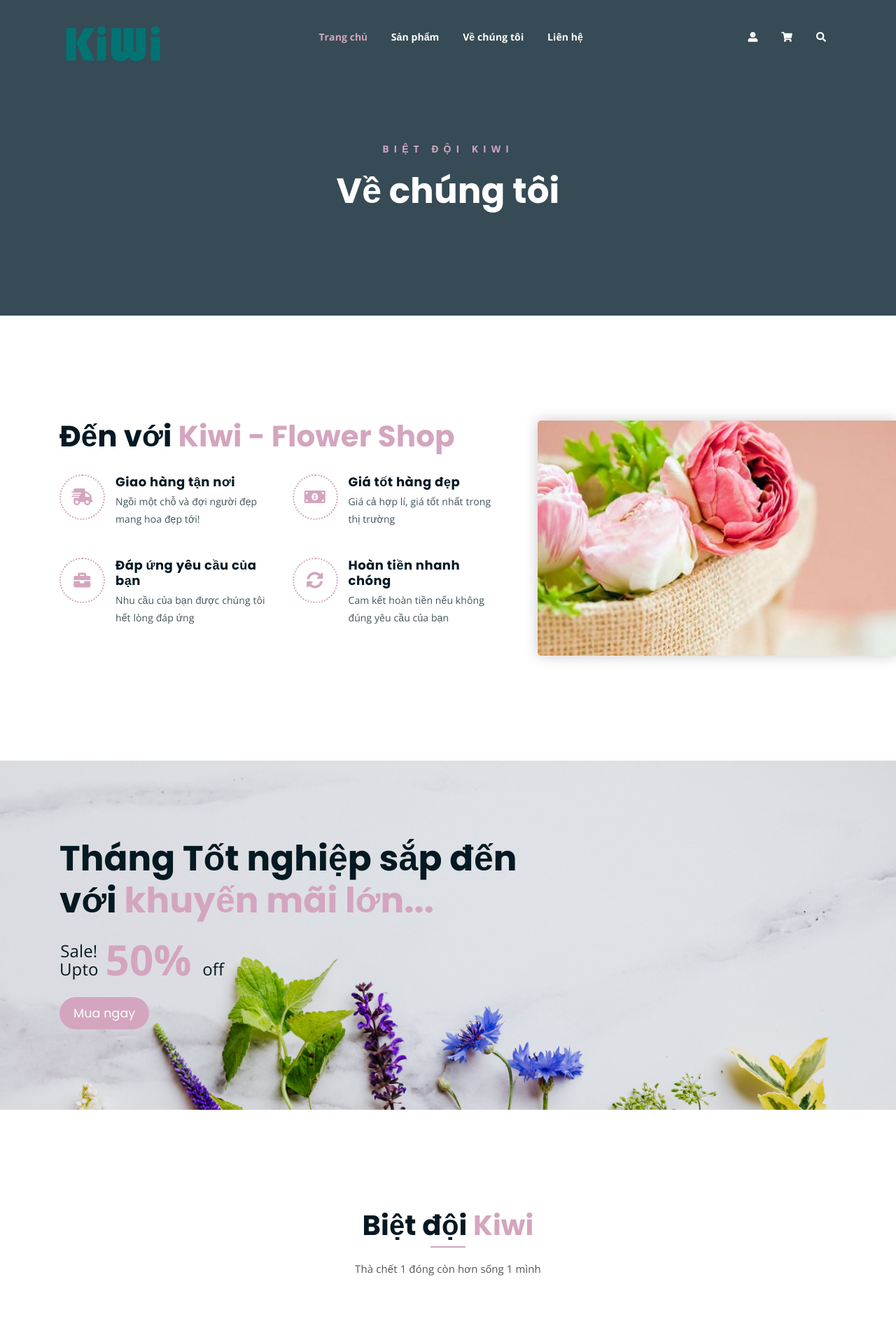
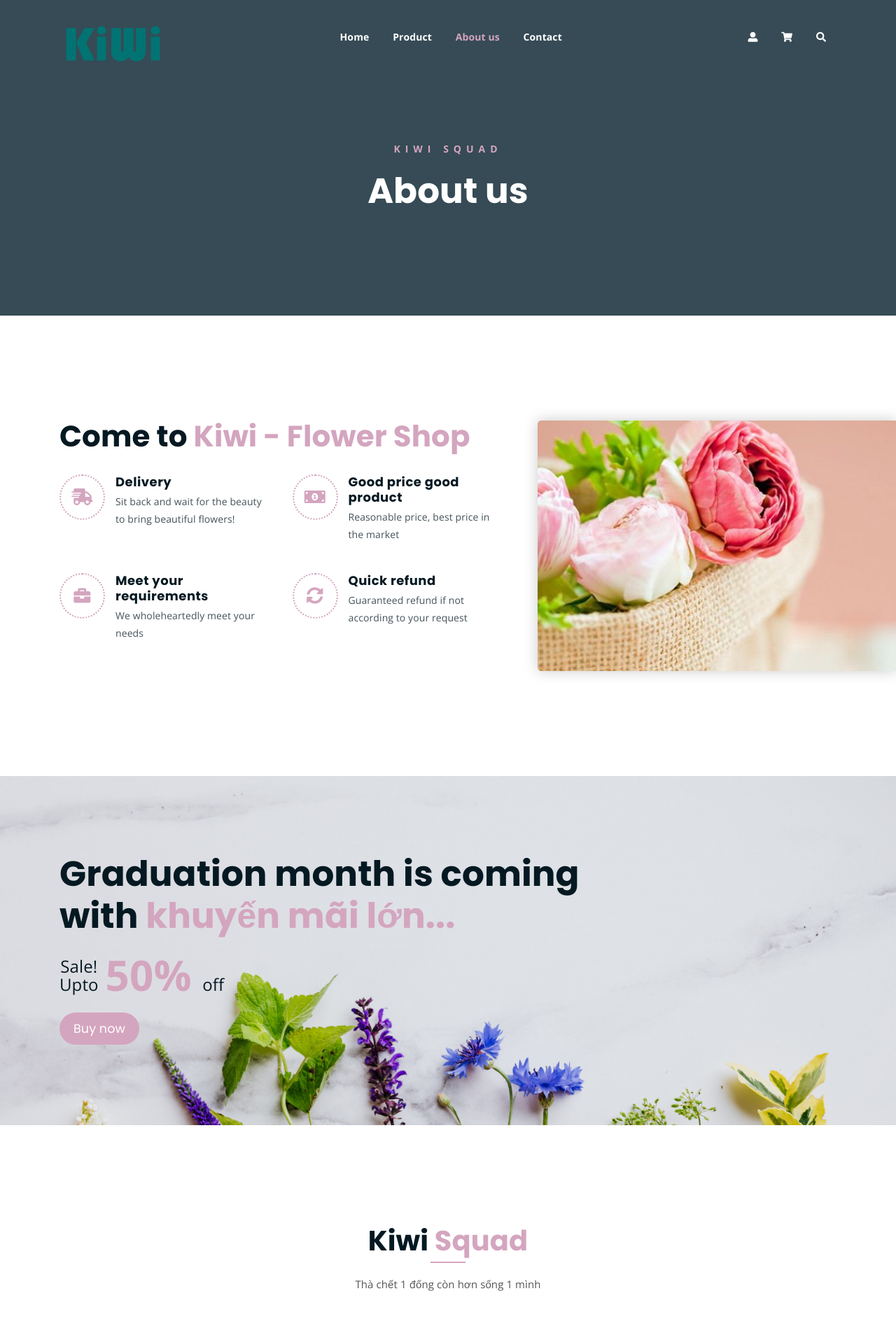
Before and after one commit to Sherlockian1212/kiwi-flowershop, a PHP site: page /about.php in a window 1280 px wide. Shown: the top 1905 px of the page at 70% size. Run offline with PHP 8.4, Linux system fonts and the light colour scheme.

Commit message:
Update about.php

```diff
--- a/about.php
+++ b/about.php
@@ -59,18 +59,13 @@
 						<!-- menu start -->
 						<nav class="main-menu">
 							<ul>
-								<li class="current-list-item"><a href="index.php">Trang chủ</a>
+								<li><a href="index.php">Home</a>
 								</li>
-								<li><a href="shop.php">Sản phẩm</a>
-									<ul class="sub-menu">
-										<li><a href="shop.php">Tất cả sản phẩm</a></li>
-										<li><a href="cart.php">Giỏ hàng</a></li>
-										<li><a href="user_area/checkout.php">Đặt hàng</a></li>
-									</ul>
+								<li><a href="shop.php">Product</a>
 								</li>
-								<li><a href="about.html">Về chúng tôi</a>
+								<li class="current-list-item"><a href="about.html">About us</a>
 								</li>
-								<li><a href="contact.php">Liên hệ</a></li>
+								<li><a href="contact.php">Contact</a></li>
 								<li>
 									<div class="header-icons">
 										<a href="./user_area/profile.php" class="customer-account">
@@ -103,9 +98,9 @@
 				<span class="close-btn"><i class="fas fa-window-close"></i></span>
 				<div class="search-bar">
 					<div class="search-bar-tablecell">
-							<h3>Bạn muốn tìm gì?</h3>
-							<input type="text" placeholder="Từ khóa">
-							<button type="submit">Tìm kiếm<i class="fas fa-search"></i></button>
+						<h3>What do you want to search?</h3>
+						<input type="text" placeholder="Key">
+						<button type="submit">Search<i class="fas fa-search"></i></button>
 					</div>
 				</div>
 			</div>
@@ -121,8 +116,8 @@
 			<div class="row">
 				<div class="col-lg-8 offset-lg-2 text-center">
 					<div class="breadcrumb-text">
-						<p>Biệt đội Kiwi</p>
-						<h1>Về chúng tôi</h1>
+						<p>Kiwi Squad</p>
+						<h1>About us</h1>
 					</div>
 				</div>
 			</div>
@@ -136,7 +131,7 @@
 			<div class="row">
 				<div class="col-lg-7">
 					<div class="featured-text">
-						<h2 class="pb-3">Đến với <span class="orange-text">Kiwi - Flower Shop</span></h2>
+						<h2 class="pb-3">Come to <span class="orange-text">Kiwi - Flower Shop</span></h2>
 						<div class="row">
 							<div class="col-lg-6 col-md-6 mb-4 mb-md-5">
 								<div class="list-box d-flex">
@@ -144,8 +139,8 @@
 										<i class="fas fa-shipping-fast"></i>
 									</div>
 									<div class="content">
-										<h3>Giao hàng tận nơi</h3>
-										<p>Ngồi một chỗ và đợi người đẹp mang hoa đẹp tới!</p>
+										<h3>Delivery</h3>
+										<p>Sit back and wait for the beauty to bring beautiful flowers!</p>
 									</div>
 								</div>
 							</div>
@@ -155,8 +150,8 @@
 										<i class="fas fa-money-bill-alt"></i>
 									</div>
 									<div class="content">
-										<h3>Giá tốt hàng đẹp</h3>
-										<p>Giá cả hợp lí, giá tốt nhất trong thị trường</p>
+										<h3>Good price good product</h3>
+										<p>Reasonable price, best price in the market</p>
 									</div>
 								</div>
 							</div>
@@ -166,8 +161,8 @@
 										<i class="fas fa-briefcase"></i>
 									</div>
 									<div class="content">
-										<h3>Đáp ứng yêu cầu của bạn</h3>
-										<p>Nhu cầu của bạn được chúng tôi hết lòng đáp ứng</p>
+										<h3>Meet your requirements</h3>
+										<p>We wholeheartedly meet your needs</p>
 									</div>
 								</div>
 							</div>
@@ -177,8 +172,8 @@
 										<i class="fas fa-sync-alt"></i>
 									</div>
 									<div class="content">
-										<h3>Hoàn tiền nhanh chóng</h3>
-										<p>Cam kết hoàn tiền nếu không đúng yêu cầu của bạn</p>
+										<h3>Quick refund</h3>
+										<p>Guaranteed refund if not according to your request</p>
 									</div>
 								</div>
 							</div>
@@ -193,9 +188,9 @@
 	<!-- shop banner -->
 	<section class="shop-banner">
     	<div class="container">
-        	<h3>Tháng Tốt nghiệp sắp đến <br> với <span class="orange-text">khuyến mãi lớn...</span></h3>
+        	<h3>Graduation month is coming <br> with <span class="orange-text">khuyến mãi lớn...</span></h3>
             <div class="sale-percent"><span>Sale! <br> Upto</span>50% <span>off</span></div>
-            <a href="shop.php" class="cart-btn btn-lg">Mua ngay</a>
+            <a href="shop.php" class="cart-btn btn-lg">Buy now</a>
         </div>
     </section>
 	<!-- end shop banner -->
@@ -206,8 +201,8 @@
 			<div class="row">
 				<div class="col-lg-8 offset-lg-2 text-center">
 					<div class="section-title">
-						<h3>Biệt đội <span class="orange-text">Kiwi</span></h3>
-						<p>Thà chết 1 đóng còn hơn sống 1 mình</p>
+						<h3>Kiwi <span class="orange-text">Squad</span></h3>
+						<p>Thà chết 1 đống còn hơn sống 1 mình</p>
 					</div>
 				</div>
 			</div>
@@ -226,7 +221,7 @@
 				<div class="col-lg-4 col-md-6">
 					<div class="single-team-item">
 						<div class="team-bg team-bg-2"></div>
-						<h4>Thái Thị Kim Yến<span>Fontend Developer</span></h4>
+						<h4>Thái Thị Kim Yến<span>Frontend Developer</span></h4>
 						<ul class="social-link-team">
 							<li><a href="#" target="_blank"><i class="fab fa-facebook-f"></i></a></li>
 							<li><a href="#" target="_blank"><i class="fab fa-twitter"></i></a></li>
@@ -237,7 +232,7 @@
 				<div class="col-lg-4 col-md-6">
 					<div class="single-team-item">
 						<div class="team-bg team-bg-3"></div>
-						<h4>Trần Tú Quyên<span>UX-UI Designer</span></h4>
+						<h4>Trần Tú Quyên<span>UX-UI Designer - Backend Developer</span></h4>
 						<ul class="social-link-team">
 							<li><a href="#" target="_blank"><i class="fab fa-facebook-f"></i></a></li>
 							<li><a href="#" target="_blank"><i class="fab fa-twitter"></i></a></li>
@@ -248,18 +243,7 @@
 				<div class="col-lg-4 col-md-6">
 					<div class="single-team-item">
 						<div class="team-bg team-bg-4"></div>
-						<h4>Hồ Sĩ Thiện<span>Fontend Developer</span></h4>
-						<ul class="social-link-team">
-							<li><a href="#" target="_blank"><i class="fab fa-facebook-f"></i></a></li>
-							<li><a href="#" target="_blank"><i class="fab fa-twitter"></i></a></li>
-							<li><a href="#" target="_blank"><i class="fab fa-instagram"></i></a></li>
-						</ul>
-					</div>
-				</div>
-				<div class="col-lg-4 col-md-6 offset-md-3 offset-lg-0">
-					<div class="single-team-item">
-						<div class="team-bg team-bg-5"></div>
-						<h4>Võ Hoài Bảo<span>Backend Developer</span></h4>
+						<h4>Hồ Sĩ Thiện<span>Frontend Developer - Backend Developer</span></h4>
 						<ul class="social-link-team">
 							<li><a href="#" target="_blank"><i class="fab fa-facebook-f"></i></a></li>
 							<li><a href="#" target="_blank"><i class="fab fa-twitter"></i></a></li>
@@ -279,14 +263,14 @@
 			<div class="col-lg-4 col-md-6">
 				<div class="footer-box about-widget">
 					<h2 class="widget-title">Kiwi</h2>
-						<p>Kiwi luôn dành cho bạn những bông hoa đẹp nhất</p>
+					<p>Kiwi always gives you the most beautiful flowers</p>
 				</div>
 			</div>
 			<div class="col-lg-4 col-md-6">
 				<div class="footer-box get-in-touch">
-						<h2 class="widget-title">Liên hệ</h2>
+					<h2 class="widget-title">Contact</h2>
 					<ul>
-							<li>Địa chỉ: 280 An Dương Vương, P.4, Q.5, TPHCM</li>
+						<li>Address: 280 An Duong Vuong, Ward 4, District 5, HCMC</li>
 						<li>Email: kiwishop@gmail.com</li>
 						<li>Hotline: 1900100C0</li>
 					</ul>
@@ -294,11 +278,11 @@
 			</div>
 			<div class="col-lg-4 col-md-6">
 				<div class="footer-box pages">
-						<h2 class="widget-title">Hỗ trợ khách hàng</h2>
+					<h2 class="widget-title">Customer support</h2>
 					<ul>
-							<li>Câu hỏi thường gặp</li>
-							<li>Hướng dẫn đặt hàng</li>
-							<li>Hướng dẫn thanh toán</li>
+						<li>Frequently asked questions</li>
+						<li>Ordering guide</li>
+						<li>Payment Guide</li>
 					</ul>
 				</div>
 			</div>
```
Lines whose indentation alone changed are shown as unchanged.
